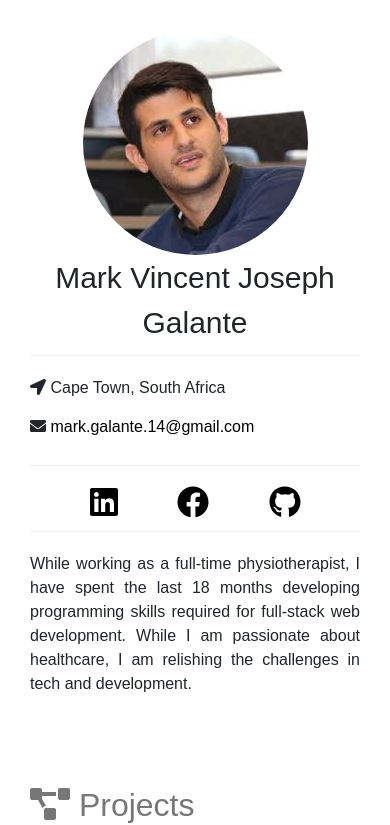
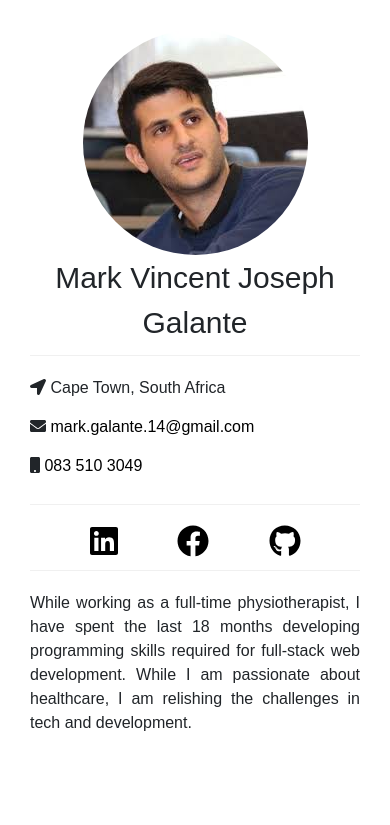
Before and after one commit to markgalante/portfolio, a React (Create React App) app in the folder myportfolio/: page / in a window 390 px wide. Shown: the top 825 px of the page. Built offline with nearby package versions, Linux system fonts and the light colour scheme.

Commit message:
Add phone number

```diff
--- a/myportfolio/src/Components/Profile.js
+++ b/myportfolio/src/Components/Profile.js
@@ -18,6 +18,7 @@ const Profile = () => {
             <ul className="list-unstyled contact-links">
                 <li><FontAwesomeIcon icon={['fas', 'location-arrow']} /> {profile.location.city}, {profile.location.country}</li>
                 <li><FontAwesomeIcon icon={['fas', 'envelope']} /> <a href={`mailto:${profile.contact.email}`} className="anchor-tag-black">{profile.contact.email}</a></li>
+                <li><FontAwesomeIcon icon={['fas', 'mobile']}/> <a href={"tel: 0835103049"} className="anchor-tag-black"> {profile.contact.telephone} </a>  </li>
             </ul>
             <div className="divider"></div>
             <div>
```
